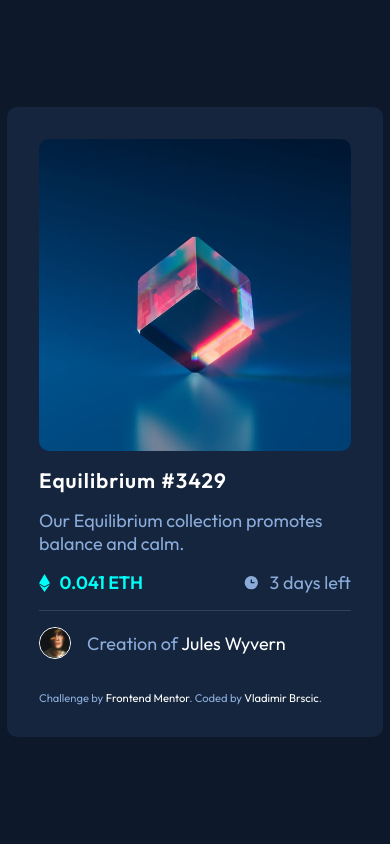
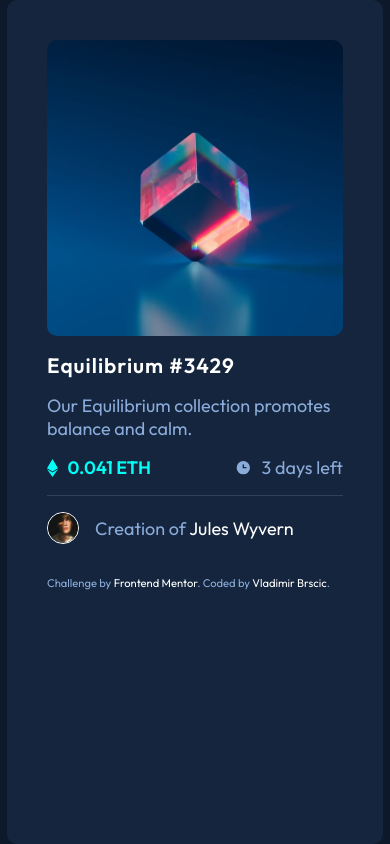
Before and after one commit to VladimirBrscic/frontend-mentor-nft-preview-card, a plain HTML site: page index.html in a window 390 px wide. Drawn offline with Linux system fonts and the light colour scheme.

Commit message:
changes to css container html adding anchor tags

```diff
--- a/index.html
+++ b/index.html
@@ -18,14 +18,19 @@
   <div class="container">
 
     <div class="img-container">
+      <a class="hero-image-link">
         <img src="images/image-equilibrium.jpg" alt="hero-image" class="hero-image">
+      </a>
         <img src="images/icon-view.svg" class="view" alt="" class="iew">
         <div class="img-overlay"></div>
-  </div>
+    </div>
 
   <section class="main-content">
-    <h1 class="heading">Equilibrium #3429</h1>
-    <p class="text">Our Equilibrium collection promotes balance and calm.</p>
+    <a class="heading-link">
+      <h1 class="heading">Equilibrium #3429</h1>
+
+    </a>
+      <p class="text">Our Equilibrium collection promotes balance and calm.</p>
 
     <div class="stats">
 
@@ -55,7 +60,6 @@
     Challenge by <a href="https://www.frontendmentor.io?ref=challenge" target="_blank">Frontend Mentor</a>.
     Coded by <a href="#">Vladimir Brscic</a>.
   </div>
-
 </div>
 </body>
 </html>
--- a/style.css
+++ b/style.css
@@ -19,7 +19,7 @@ a {
 }
 
 .container {
-  padding: 2rem;
+  padding: 2.5rem;
   border-radius: 10px;
   background-color: hsl(216, 50%, 16%);
   max-width: 23.5rem;
@@ -132,3 +132,9 @@ img {
   font-size: 0.7rem;
   color: hsl(215, 51%, 70%);
 }
+
+@media screen and (max-width: 500px) {
+  .container {
+    height: 100vh;
+  }
+}
```
Also changed, not shown: 1 other file.
